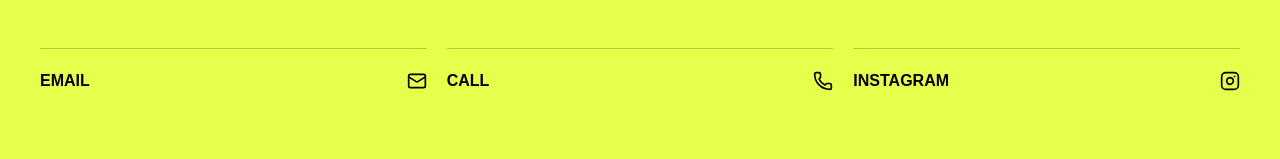
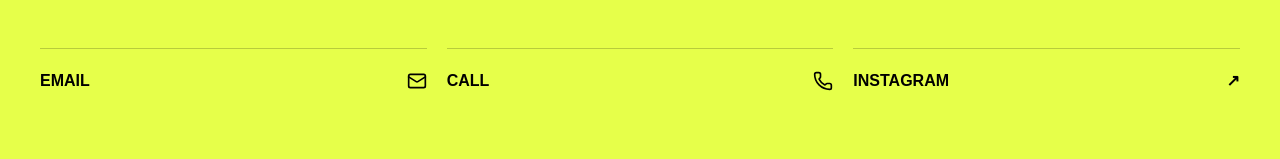
Before and after one commit to salpadoru/sparkygriswold, a Next.js app: page / in a window 1280 px wide. Shown: the part 4317-4476 px from the top of the page. Built offline with nearby package versions, Linux system fonts and the light colour scheme.

Commit message:
Fix Lucide Instagram icon import

```diff
--- a/app/page.tsx
+++ b/app/page.tsx
@@ -1,5 +1,5 @@
 import Link from "next/link";
-import { ArrowDownRight, ArrowUpRight, Instagram, Mail, Music2, Phone } from "lucide-react";
+import { ArrowDownRight, ArrowUpRight, Mail, Music2, Phone } from "lucide-react";
 import { siteContent } from "@/lib/content";
 
 export default function Home() {
@@ -135,7 +135,7 @@ export default function Home() {
               CALL <Phone size={20} />
             </a>
             <a href="#" className="flex items-center justify-between border-t border-black/20 py-5 font-bold">
-              INSTAGRAM <Instagram size={20} />
+              INSTAGRAM <span aria-hidden="true">↗</span>
             </a>
           </div>
         </div>
```
